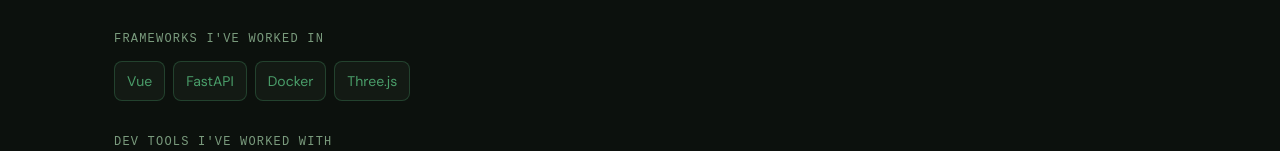
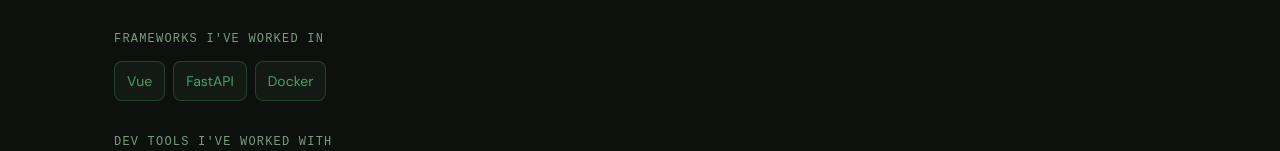
Before and after one commit to ctd08/V2-Portfolio-Website, a Vue app in the folder frontend/: page / in a window 1280 px wide. Shown: the part 1363-1514 px from the top of the page. Built offline with nearby package versions, Linux system fonts and the light colour scheme.

Commit message:
chore:remove Three.js from skills section

```diff
--- a/frontend/src/data/skills.js
+++ b/frontend/src/data/skills.js
@@ -19,7 +19,7 @@
       { name: 'Vue',      /*slug: 'vuedotjs', color: '#41B883'*/ },
       { name: 'FastAPI',  /*slug: 'fastapi',  color: '#009688'*/ },
       { name: 'Docker',   /*slug: 'docker',   color: '#2496ED', learning: true*/ },
-      { name: 'Three.js', /*slug: 'threedotjs', color: '#000000', learning: true*/ },
+
     ],
   },
   {
```
